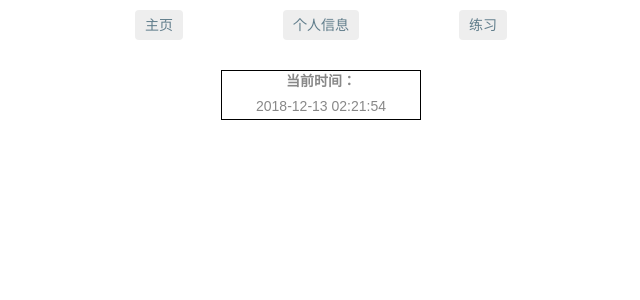
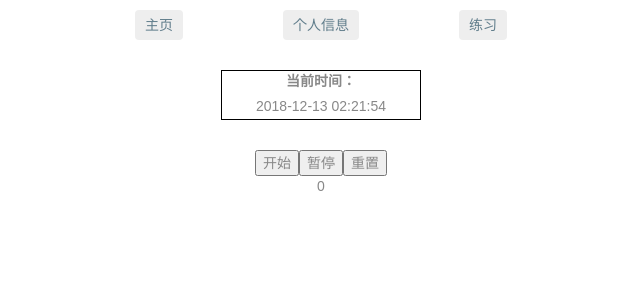
Before and after one commit to fgj18802416607/user-card1, an Angular app: page /userPractice/practice3 in a window 1280 px wide. Shown: the top 300 px of the page, without its empty margins (319-959 px from the left). Built offline with nearby package versions, Linux system fonts and the light colour scheme.

Commit message:
pracitice3

```diff
--- a/src/app/pipe/multiple.pipe.ts
+++ b/src/app/pipe/multiple.pipe.ts
@@ -4,7 +4,7 @@ import { Pipe, PipeTransform } from '@angular/core';
   name: 'multiple'
 })
 export class MultiplePipe implements PipeTransform {
-
+  // onkeyup='this.value=this.value.replace(/[^0-9]*$/,"")' onblur='this.value=this.value.replace(/^[0]+[0-9]*$/gi,"
   transform(chinese: any): any {
     // const aa = {'1':'车','2':'房子'};
     //
@@ -17,15 +17,15 @@ export class MultiplePipe implements PipeTransform {
     const String2 = new Array('', '拾', '佰');
     const String3 = new Array('角', '分');
     const Chyuan='元';
-    const reg = /^\d{0,3}(?:\.\d{0,2})?$/;
+    const reg = /^\d{1,3}(?:\.\d{1,2})?$/;
 
     if(chinese === ""){
       return '';
     }else if(!reg.test(chinese)){
       return '不符合规则';
     }
-
-    if (parseFloat(chinese) === 0) {
+    let  chinese1 = parseFloat(chinese);
+    if ( chinese1 === 0) {
       Chall = '这是大零蛋啊';
       return Chall;
     }
--- a/src/app/user-practice/practice1/practice1.component.html
+++ b/src/app/user-practice/practice1/practice1.component.html
@@ -1,6 +1,6 @@
 <p>
   practice1 works!
 </p>
-<input type="text" [(ngModel)]="gold" minlength="1" maxlength="6">
+<input type="text" [(ngModel)]="gold" minlength="1" maxlength="6" >
 <label>{{gold | multiple}}</label>
 <!--(keyup)="aaa($event)"-->
--- a/src/app/user-practice/practice3/practice3.component.html
+++ b/src/app/user-practice/practice3/practice3.component.html
@@ -1,3 +1,9 @@
 <div class="time">
   <label>当前时间：</label><div>{{today | date:'yyyy-MM-dd HH:mm:ss'}}</div>
 </div>
+
+
+<button (click)="onStart()">{{start}}</button>
+<button (click)="onStop()">{{stop}}</button>
+<button (click)="onReset()">{{reset}}</button>
+<div>{{data}}</div>
--- a/src/app/user-practice/practice3/practice3.component.ts
+++ b/src/app/user-practice/practice3/practice3.component.ts
@@ -21,4 +21,37 @@ export class Practice3Component implements OnInit {
     const timeNow = interval(1000);
     timeNow.subscribe(n => this.today = new Date());
   }
+  start = '开始';
+  stop = '暂停';
+  reset = '重置';
+  public data = 0;
+  public m = 1;
+  public sub;
+
+  onStart(){
+    const timeNow = interval(1000);
+    if(this.start === '开始'){
+      this.sub = timeNow.subscribe(n => this.data += this.m);
+    }else if(this.start === '继续'){
+      this.sub = timeNow.subscribe(n => this.data += this.m);
+    }
+  }
+
+  onStop(){
+    if(this.stop === '暂停'){
+      const timeNow = interval(1000);
+      this.sub.unsubscribe();
+      let m =0;
+      this.sub = timeNow.subscribe(n => this.data += m);
+      this.start = '继续';
+    }
+  }
+
+  onReset(){
+    this.sub.unsubscribe();
+    this.data = 0;
+    this.start = '开始';
+    this.stop = '暂停';
+  }
+
 }
```
Also changed, not shown: src/app/user-practice/practice3/practive3.service.ts (deleted, +0 -10 lines).
